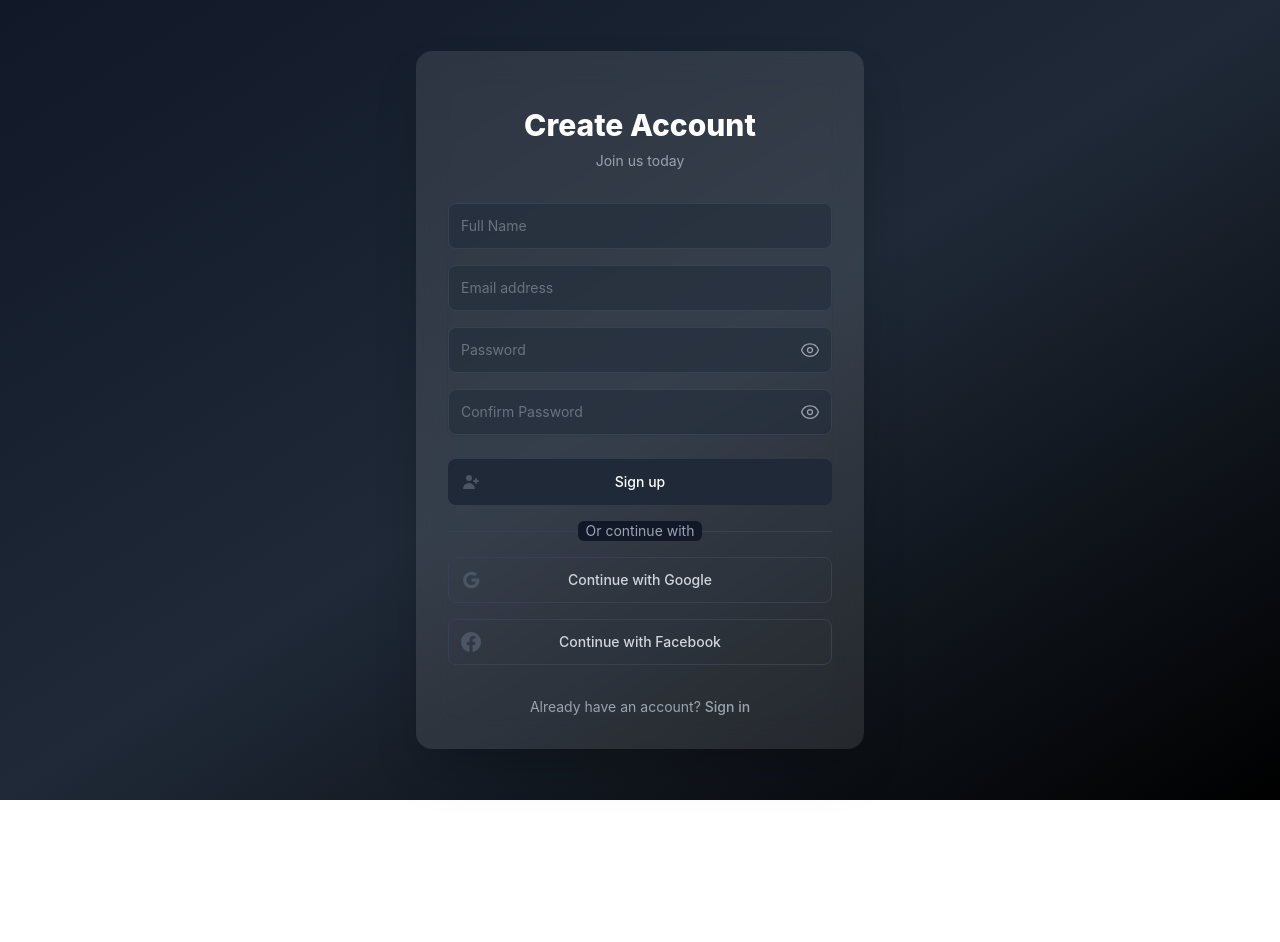
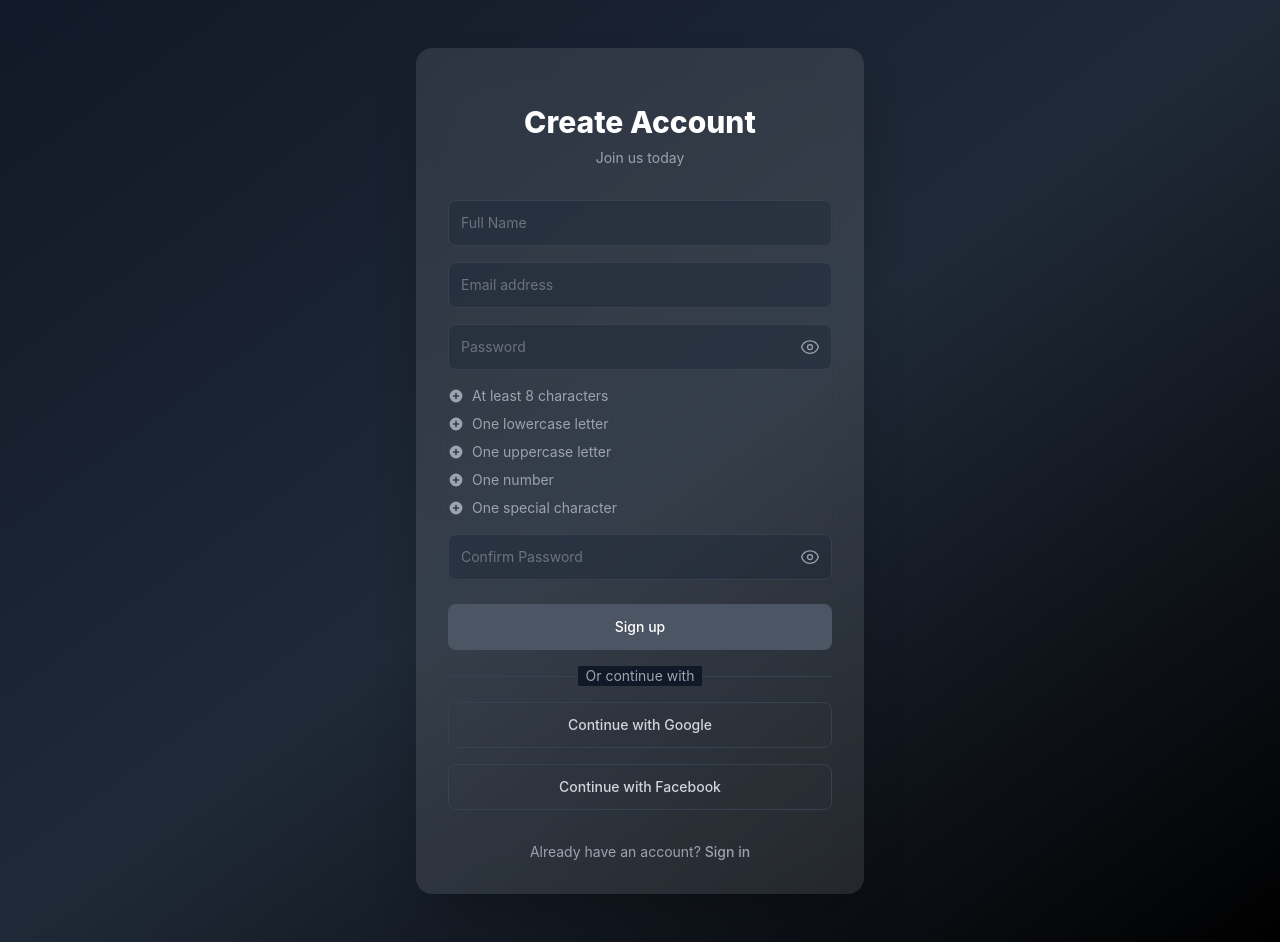
Before and after one commit to n0tavaliduser/incit-auth-fe, a React (Create React App) app: page /register in a window 1280 px wide. Before the commit the page ends 800 px from the top, so only its background shows below. Built offline with nearby package versions, Linux system fonts and the light colour scheme.

Commit message:
feat: password pattern validation

```diff
--- a/src/App.tsx
+++ b/src/App.tsx
@@ -1,7 +1,7 @@
 import React from 'react';
 import { Routes, Route, Navigate } from 'react-router-dom';
 import { LoginForm } from './components/LoginForm';
-import { RegisterForm } from './components/RegisterForm';
+import RegisterForm from './components/RegisterForm';
 import Dashboard from './components/Dashboard';
 import { useAuth } from './context/AuthContext';
 
--- a/src/components/RegisterForm.tsx
+++ b/src/components/RegisterForm.tsx
@@ -1,8 +1,10 @@
-import React, { useState } from 'react';
+import React, { useState, useEffect } from 'react';
 import { useAuth } from '../context/AuthContext';
+import { useNavigate } from 'react-router-dom';
 import { RegisterFormProps } from '../types/auth';
+import { validatePassword, PasswordValidation, isPasswordValid } from '../utils/passwordValidation';
 
-export function RegisterForm({ onSuccess }: RegisterFormProps) {
+export default function RegisterForm({ onSuccess }: RegisterFormProps) {
   const [name, setName] = useState('');
   const [email, setEmail] = useState('');
   const [password, setPassword] = useState('');
@@ -11,11 +13,28 @@ export function RegisterForm({ onSuccess }: RegisterFormProps) {
   const [isLoading, setIsLoading] = useState(false);
   const [showPassword, setShowPassword] = useState(false);
   const [showConfirmPassword, setShowConfirmPassword] = useState(false);
+  const [passwordValidation, setPasswordValidation] = useState<PasswordValidation>({
+    hasLower: false,
+    hasUpper: false,
+    hasDigit: false,
+    hasSpecial: false,
+    hasLength: false
+  });
+  const navigate = useNavigate();
   const { register, loginWithGoogle, loginWithFacebook } = useAuth();
+
+  useEffect(() => {
+    setPasswordValidation(validatePassword(password));
+  }, [password]);
 
   const handleSubmit = async (e: React.FormEvent) => {
     e.preventDefault();
     if (isLoading) return;
+
+    if (!isPasswordValid(passwordValidation)) {
+      setError('Password does not meet requirements');
+      return;
+    }
 
     if (password !== confirmPassword) {
       setError('Passwords do not match');
@@ -25,7 +44,7 @@ export function RegisterForm({ onSuccess }: RegisterFormProps) {
     setIsLoading(true);
     try {
       await register(name, email, password);
-      onSuccess?.();
+      navigate('/');
     } catch (err) {
       setError('Registration failed. Please try again.');
     } finally {
@@ -33,17 +52,72 @@ export function RegisterForm({ onSuccess }: RegisterFormProps) {
     }
   };
 
-  const handleSocialLogin = async (socialLogin: () => Promise<void>) => {
+  const handleSocialLogin = async (socialLoginFn: () => Promise<void>) => {
     if (isLoading) return;
     setIsLoading(true);
     try {
-      await socialLogin();
+      await socialLoginFn();
     } catch (err) {
       setError('Social login failed. Please try again.');
     } finally {
       setIsLoading(false);
     }
   };
+
+  const renderPasswordRequirements = () => (
+    <div className="mt-2 space-y-2 text-sm">
+      <p className={`flex items-center ${passwordValidation.hasLength ? 'text-green-400' : 'text-gray-400'}`}>
+        <svg className="w-4 h-4 mr-2" fill="currentColor" viewBox="0 0 20 20">
+          {passwordValidation.hasLength ? (
+            <path fillRule="evenodd" d="M10 18a8 8 0 100-16 8 8 0 000 16zm3.707-9.293a1 1 0 00-1.414-1.414L9 10.586 7.707 9.293a1 1 0 00-1.414 1.414l2 2a1 1 0 001.414 0l4-4z" clipRule="evenodd" />
+          ) : (
+            <path fillRule="evenodd" d="M10 18a8 8 0 100-16 8 8 0 000 16zm1-11a1 1 0 10-2 0v2H7a1 1 0 100 2h2v2a1 1 0 102 0v-2h2a1 1 0 100-2h-2V7z" clipRule="evenodd" />
+          )}
+        </svg>
+        At least 8 characters
+      </p>
+      <p className={`flex items-center ${passwordValidation.hasLower ? 'text-green-400' : 'text-gray-400'}`}>
+        <svg className="w-4 h-4 mr-2" fill="currentColor" viewBox="0 0 20 20">
+          {passwordValidation.hasLower ? (
+            <path fillRule="evenodd" d="M10 18a8 8 0 100-16 8 8 0 000 16zm3.707-9.293a1 1 0 00-1.414-1.414L9 10.586 7.707 9.293a1 1 0 00-1.414 1.414l2 2a1 1 0 001.414 0l4-4z" clipRule="evenodd" />
+          ) : (
+            <path fillRule="evenodd" d="M10 18a8 8 0 100-16 8 8 0 000 16zm1-11a1 1 0 10-2 0v2H7a1 1 0 100 2h2v2a1 1 0 102 0v-2h2a1 1 0 100-2h-2V7z" clipRule="evenodd" />
+          )}
+        </svg>
+        One lowercase letter
+      </p>
+      <p className={`flex items-center ${passwordValidation.hasUpper ? 'text-green-400' : 'text-gray-400'}`}>
+        <svg className="w-4 h-4 mr-2" fill="currentColor" viewBox="0 0 20 20">
+          {passwordValidation.hasUpper ? (
+            <path fillRule="evenodd" d="M10 18a8 8 0 100-16 8 8 0 000 16zm3.707-9.293a1 1 0 00-1.414-1.414L9 10.586 7.707 9.293a1 1 0 00-1.414 1.414l2 2a1 1 0 001.414 0l4-4z" clipRule="evenodd" />
+          ) : (
+            <path fillRule="evenodd" d="M10 18a8 8 0 100-16 8 8 0 000 16zm1-11a1 1 0 10-2 0v2H7a1 1 0 100 2h2v2a1 1 0 102 0v-2h2a1 1 0 100-2h-2V7z" clipRule="evenodd" />
+          )}
+        </svg>
+        One uppercase letter
+      </p>
+      <p className={`flex items-center ${passwordValidation.hasDigit ? 'text-green-400' : 'text-gray-400'}`}>
+        <svg className="w-4 h-4 mr-2" fill="currentColor" viewBox="0 0 20 20">
+          {passwordValidation.hasDigit ? (
+            <path fillRule="evenodd" d="M10 18a8 8 0 100-16 8 8 0 000 16zm3.707-9.293a1 1 0 00-1.414-1.414L9 10.586 7.707 9.293a1 1 0 00-1.414 1.414l2 2a1 1 0 001.414 0l4-4z" clipRule="evenodd" />
+          ) : (
+            <path fillRule="evenodd" d="M10 18a8 8 0 100-16 8 8 0 000 16zm1-11a1 1 0 10-2 0v2H7a1 1 0 100 2h2v2a1 1 0 102 0v-2h2a1 1 0 100-2h-2V7z" clipRule="evenodd" />
+          )}
+        </svg>
+        One number
+      </p>
+      <p className={`flex items-center ${passwordValidation.hasSpecial ? 'text-green-400' : 'text-gray-400'}`}>
+        <svg className="w-4 h-4 mr-2" fill="currentColor" viewBox="0 0 20 20">
+          {passwordValidation.hasSpecial ? (
+            <path fillRule="evenodd" d="M10 18a8 8 0 100-16 8 8 0 000 16zm3.707-9.293a1 1 0 00-1.414-1.414L9 10.586 7.707 9.293a1 1 0 00-1.414 1.414l2 2a1 1 0 001.414 0l4-4z" clipRule="evenodd" />
+          ) : (
+            <path fillRule="evenodd" d="M10 18a8 8 0 100-16 8 8 0 000 16zm1-11a1 1 0 10-2 0v2H7a1 1 0 100 2h2v2a1 1 0 102 0v-2h2a1 1 0 100-2h-2V7z" clipRule="evenodd" />
+          )}
+        </svg>
+        One special character
+      </p>
+    </div>
+  );
 
   return (
     <div className="min-h-screen flex items-center justify-center bg-gradient-to-br from-gray-900 via-gray-800 to-black py-12 px-4 sm:px-6 lg:px-8">
@@ -122,17 +196,22 @@ export function RegisterForm({ onSuccess }: RegisterFormProps) {
                 tabIndex={-1}
               >
                 {showPassword ? (
-                  <svg xmlns="http://www.w3.org/2000/svg" fill="none" viewBox="0 0 24 24" strokeWidth={1.5} stroke="currentColor" className="w-5 h-5 text-gray-400 hover:text-white">
+                  <svg xmlns="http://www.w3.org/2000/svg" fill="none" viewBox="0 0 24 24" strokeWidth={1.5} stroke="currentColor"
+                    className="w-5 h-5 text-gray-400 hover:text-white transition-colors duration-200">
                     <path strokeLinecap="round" strokeLinejoin="round" d="M3.98 8.223A10.477 10.477 0 001.934 12C3.226 16.338 7.244 19.5 12 19.5c.993 0 1.953-.138 2.863-.395M6.228 6.228A10.45 10.45 0 0112 4.5c4.756 0 8.773 3.162 10.065 7.498a10.523 10.523 0 01-4.293 5.774M6.228 6.228L3 3m3.228 3.228l3.65 3.65m7.894 7.894L21 21m-3.228-3.228l-3.65-3.65m0 0a3 3 0 10-4.243-4.243m4.242 4.242L9.88 9.88" />
                   </svg>
                 ) : (
-                  <svg xmlns="http://www.w3.org/2000/svg" fill="none" viewBox="0 0 24 24" strokeWidth={1.5} stroke="currentColor" className="w-5 h-5 text-gray-400 hover:text-white">
+                  <svg xmlns="http://www.w3.org/2000/svg" fill="none" viewBox="0 0 24 24" strokeWidth={1.5} stroke="currentColor"
+                    className="w-5 h-5 text-gray-400 hover:text-white transition-colors duration-200">
                     <path strokeLinecap="round" strokeLinejoin="round" d="M2.036 12.322a1.012 1.012 0 010-.639C3.423 7.51 7.36 4.5 12 4.5c4.638 0 8.573 3.007 9.963 7.178.07.207.07.431 0 .639C20.577 16.49 16.64 19.5 12 19.5c-4.638 0-8.573-3.007-9.963-7.178z" />
                     <path strokeLinecap="round" strokeLinejoin="round" d="M15 12a3 3 0 11-6 0 3 3 0 016 0z" />
                   </svg>
                 )}
               </button>
             </div>
+
+            {renderPasswordRequirements()}
+
             <div className="relative">
               <label htmlFor="confirm-password" className="sr-only">Confirm Password</label>
               <input
@@ -158,11 +237,13 @@ export function RegisterForm({ onSuccess }: RegisterFormProps) {
                 tabIndex={-1}
               >
                 {showConfirmPassword ? (
-                  <svg xmlns="http://www.w3.org/2000/svg" fill="none" viewBox="0 0 24 24" strokeWidth={1.5} stroke="currentColor" className="w-5 h-5 text-gray-400 hover:text-white">
+                  <svg xmlns="http://www.w3.org/2000/svg" fill="none" viewBox="0 0 24 24" strokeWidth={1.5} stroke="currentColor"
+                    className="w-5 h-5 text-gray-400 hover:text-white transition-colors duration-200">
                     <path strokeLinecap="round" strokeLinejoin="round" d="M3.98 8.223A10.477 10.477 0 001.934 12C3.226 16.338 7.244 19.5 12 19.5c.993 0 1.953-.138 2.863-.395M6.228 6.228A10.45 10.45 0 0112 4.5c4.756 0 8.773 3.162 10.065 7.498a10.523 10.523 0 01-4.293 5.774M6.228 6.228L3 3m3.228 3.228l3.65 3.65m7.894 7.894L21 21m-3.228-3.228l-3.65-3.65m0 0a3 3 0 10-4.243-4.243m4.242 4.242L9.88 9.88" />
                   </svg>
                 ) : (
-                  <svg xmlns="http://www.w3.org/2000/svg" fill="none" viewBox="0 0 24 24" strokeWidth={1.5} stroke="currentColor" className="w-5 h-5 text-gray-400 hover:text-white">
+                  <svg xmlns="http://www.w3.org/2000/svg" fill="none" viewBox="0 0 24 24" strokeWidth={1.5} stroke="currentColor"
+                    className="w-5 h-5 text-gray-400 hover:text-white transition-colors duration-200">
                     <path strokeLinecap="round" strokeLinejoin="round" d="M2.036 12.322a1.012 1.012 0 010-.639C3.423 7.51 7.36 4.5 12 4.5c4.638 0 8.573 3.007 9.963 7.178.07.207.07.431 0 .639C20.577 16.49 16.64 19.5 12 19.5c-4.638 0-8.573-3.007-9.963-7.178z" />
                     <path strokeLinecap="round" strokeLinejoin="round" d="M15 12a3 3 0 11-6 0 3 3 0 016 0z" />
                   </svg>
@@ -174,26 +255,19 @@ export function RegisterForm({ onSuccess }: RegisterFormProps) {
           <div className="space-y-4">
             <button
               type="submit"
-              disabled={isLoading}
+              disabled={isLoading || !isPasswordValid(passwordValidation)}
               className={`group relative w-full flex justify-center py-3 px-4 border border-transparent
-              text-sm font-medium rounded-lg text-white bg-gray-800
-              ${isLoading ? 'opacity-75 cursor-not-allowed' : 'hover:bg-gray-700'}
+              text-sm font-medium rounded-lg text-white
+              ${isLoading || !isPasswordValid(passwordValidation) ? 'bg-gray-600 cursor-not-allowed' : 'bg-gray-800 hover:bg-gray-700'}
               focus:outline-none focus:ring-2 focus:ring-offset-2 focus:ring-gray-500
               transition-all duration-200 ease-in-out`}
             >
-              <span className="absolute left-0 inset-y-0 flex items-center pl-3">
-                {isLoading ? (
-                  <svg className="animate-spin h-5 w-5 text-gray-400" xmlns="http://www.w3.org/2000/svg" fill="none" viewBox="0 0 24 24">
-                    <circle className="opacity-25" cx="12" cy="12" r="10" stroke="currentColor" strokeWidth="4"></circle>
-                    <path className="opacity-75" fill="currentColor" d="M4 12a8 8 0 018-8V0C5.373 0 0 5.373 0 12h4zm2 5.291A7.962 7.962 0 014 12H0c0 3.042 1.135 5.824 3 7.938l3-2.647z"></path>
-                  </svg>
-                ) : (
-                  <svg className="h-5 w-5 text-gray-600 group-hover:text-gray-400" xmlns="http://www.w3.org/2000/svg" viewBox="0 0 20 20" fill="currentColor">
-                    <path d="M8 9a3 3 0 100-6 3 3 0 000 6zM8 11a6 6 0 016 6H2a6 6 0 016-6zM16 7a1 1 0 10-2 0v1h-1a1 1 0 100 2h1v1a1 1 0 102 0v-1h1a1 1 0 100-2h-1V7z" />
-                  </svg>
-                )}
-              </span>
-              {isLoading ? 'Creating account...' : 'Sign up'}
+              {isLoading ? (
+                <svg className="animate-spin h-5 w-5 text-white" xmlns="http://www.w3.org/2000/svg" fill="none" viewBox="0 0 24 24">
+                  <circle className="opacity-25" cx="12" cy="12" r="10" stroke="currentColor" strokeWidth="4"></circle>
+                  <path className="opacity-75" fill="currentColor" d="M4 12a8 8 0 018-8V0C5.373 0 0 5.373 0 12h4zm2 5.291A7.962 7.962 0 014 12H0c0 3.042 1.135 5.824 3 7.938l3-2.647z"></path>
+                </svg>
+              ) : 'Sign up'}
             </button>
 
             <div className="relative">
@@ -201,44 +275,34 @@ export function RegisterForm({ onSuccess }: RegisterFormProps) {
                 <div className="w-full border-t border-gray-700"></div>
               </div>
               <div className="relative flex justify-center text-sm">
-                <span className="px-2 bg-gray-900 text-gray-400 rounded-md">Or continue with</span>
+                <span className="px-2 bg-gray-900 text-gray-400">Or continue with</span>
               </div>
             </div>
 
             <button
               type="button"
+              onClick={() => handleSocialLogin(loginWithGoogle)}
               disabled={isLoading}
-              onClick={() => handleSocialLogin(loginWithGoogle)}
               className={`group relative w-full flex justify-center py-3 px-4 border border-gray-700
               text-sm font-medium rounded-lg text-gray-300 bg-transparent
-              ${isLoading ? 'opacity-75 cursor-not-allowed' : 'hover:bg-gray-800'}
+              ${isLoading ? 'opacity-50 cursor-not-allowed' : 'hover:bg-gray-800'}
               focus:outline-none focus:ring-2 focus:ring-offset-2 focus:ring-gray-500
               transition-all duration-200 ease-in-out`}
             >
-              <span className="absolute left-0 inset-y-0 flex items-center pl-3">
-                <svg className="h-5 w-5 text-gray-600 group-hover:text-gray-400" viewBox="0 0 24 24" fill="currentColor">
-                  <path d="M12.545,10.239v3.821h5.445c-0.712,2.315-2.647,3.972-5.445,3.972c-3.332,0-6.033-2.701-6.033-6.032s2.701-6.032,6.033-6.032c1.498,0,2.866,0.549,3.921,1.453l2.814-2.814C17.503,2.988,15.139,2,12.545,2C7.021,2,2.543,6.477,2.543,12s4.478,10,10.002,10c8.396,0,10.249-7.85,9.426-11.748L12.545,10.239z"/>
-                </svg>
-              </span>
-              {isLoading ? 'Connecting...' : 'Continue with Google'}
+              Continue with Google
             </button>
 
             <button
               type="button"
+              onClick={() => handleSocialLogin(loginWithFacebook)}
               disabled={isLoading}
-              onClick={() => handleSocialLogin(loginWithFacebook)}
               className={`group relative w-full flex justify-center py-3 px-4 border border-gray-700
               text-sm font-medium rounded-lg text-gray-300 bg-transparent
-              ${isLoading ? 'opacity-75 cursor-not-allowed' : 'hover:bg-gray-800'}
+              ${isLoading ? 'opacity-50 cursor-not-allowed' : 'hover:bg-gray-800'}
               focus:outline-none focus:ring-2 focus:ring-offset-2 focus:ring-gray-500
               transition-all duration-200 ease-in-out`}
             >
-              <span className="absolute left-0 inset-y-0 flex items-center pl-3">
-                <svg className="h-5 w-5 text-gray-600 group-hover:text-gray-400" viewBox="0 0 24 24" fill="currentColor">
-                  <path d="M24 12.073c0-6.627-5.373-12-12-12s-12 5.373-12 12c0 5.99 4.388 10.954 10.125 11.854v-8.385H7.078v-3.47h3.047V9.43c0-3.007 1.792-4.669 4.533-4.669 1.312 0 2.686.235 2.686.235v2.953H15.83c-1.491 0-1.956.925-1.956 1.874v2.25h3.328l-.532 3.47h-2.796v8.385C19.612 23.027 24 18.062 24 12.073z"/>
-                </svg>
-              </span>
-              {isLoading ? 'Connecting...' : 'Continue with Facebook'}
+              Continue with Facebook
             </button>
           </div>
         </form>
--- /dev/null
+++ b/src/utils/passwordValidation.ts
@@ -0,0 +1,21 @@
+export interface PasswordValidation {
+  hasLower: boolean;
+  hasUpper: boolean;
+  hasDigit: boolean;
+  hasSpecial: boolean;
+  hasLength: boolean;
+}
+
+export const validatePassword = (password: string): PasswordValidation => {
+  return {
+    hasLower: /[a-z]/.test(password),
+    hasUpper: /[A-Z]/.test(password),
+    hasDigit: /[0-9]/.test(password),
+    hasSpecial: /[!@#$%^&*(),.?":{}|<>]/.test(password),
+    hasLength: password.length >= 8
+  };
+};
+
+export const isPasswordValid = (validation: PasswordValidation): boolean => {
+  return Object.values(validation).every(value => value === true);
+};
```
